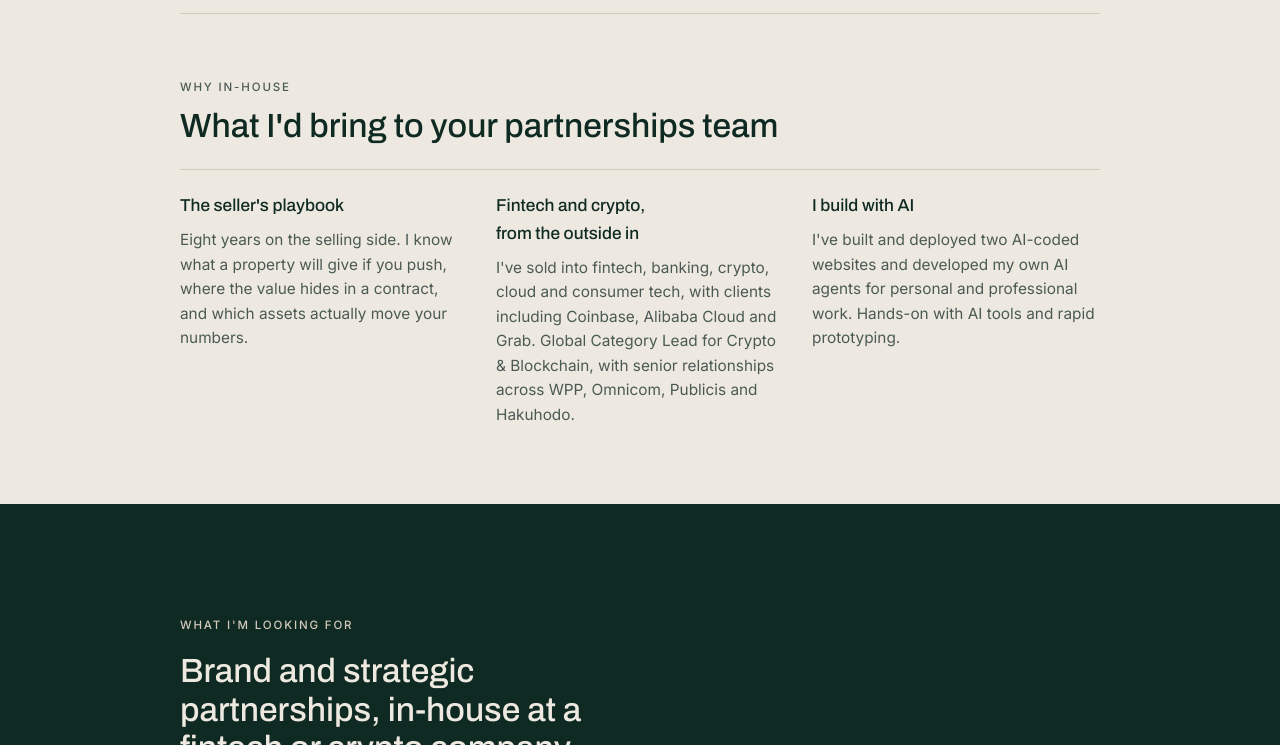
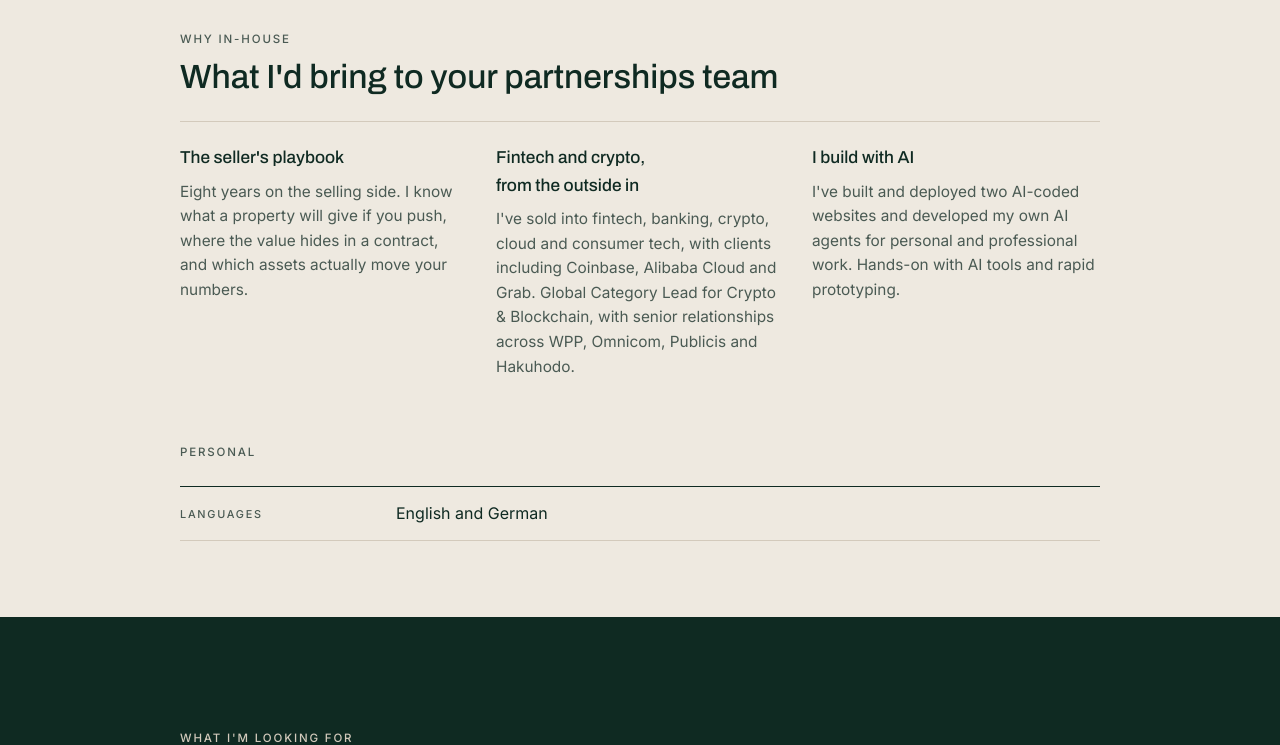
Before and after one commit to LVW-dot/lukas.wynarc.com, a plain HTML site: page index.html in a window 1280 px wide. Shown: the part 1847-2592 px from the top of the page. Drawn offline with Linux system fonts and the light colour scheme.

Commit message:
Move languages to a Personal section at the bottom
Co-Authored-By: Claude Opus 5.5 <noreply@anthropic.com>

```diff
--- a/index.html
+++ b/index.html
@@ -49,8 +49,6 @@ p { margin: 0; max-width: 64ch; }
 .reach a:hover { border-color: var(--sand); }
 .reach .tel { font-family: var(--f-display); font-stretch: 125%; font-weight: 500; font-size: 1.25rem; letter-spacing: 0.04em; white-space: nowrap; }
 .reach .mail { font-size: 1rem; overflow-wrap: anywhere; }
-.facts { display: flex; flex-wrap: wrap; gap: 8px; }
-.facts span { font-size: 0.8rem; border: 1px solid var(--pine); color: var(--sand); padding: 4px 10px; border-radius: 4px; }
 .actions { display: flex; flex-wrap: wrap; gap: 10px; }
 .btn { font-family: var(--f-body); font-weight: 500; font-size: 0.95rem; text-decoration: none; padding: 11px 16px; border-radius: 4px; border: 1px solid transparent; display: inline-flex; align-items: center; }
 .btn.solid { background: var(--stone); color: var(--forest); }
@@ -90,6 +88,12 @@ h2 { font-size: clamp(1.5rem, 4vw, 2.1rem); line-height: 1.15; }
 .nw { white-space: nowrap; } /* keep hyphenated words like "in-house" on one line */
 @media (max-width: 620px) { .skills { grid-template-columns: 1fr; } }
 
+/* Personal */
+.personal { list-style: none; margin: 0; padding: 0; border-top: 1px solid var(--forest); }
+.personal li { display: grid; grid-template-columns: minmax(0, 12rem) minmax(0, 1fr); gap: 4px 24px; padding: 14px 0; border-bottom: 1px solid var(--hair); }
+.personal .label { color: var(--muted); font-size: 0.68rem; padding-top: 5px; }
+@media (max-width: 560px) { .personal li { grid-template-columns: 1fr; } }
+
 /* What I'd bring */
 .pitch { display: grid; grid-template-columns: repeat(3, minmax(0, 1fr)); gap: 28px; border-top: 1px solid var(--hair); padding-top: 22px; }
 .pitch div { display: grid; gap: 8px; align-content: start; }
@@ -123,9 +127,6 @@ footer { padding-block: 22px max(28px, env(safe-area-inset-bottom)); font-size:
       <div class="reach">
         <a class="tel" href="tel:+6589506244">+65 8950 6244</a>
         <a class="mail" href="mailto:lukasvweigel@gmail.com?subject=Hello%20from%20SFF">lukasvweigel@gmail.com</a>
-      </div>
-      <div class="facts">
-        <span>English and German</span>
       </div>
       <div class="actions">
         <a class="btn solid" href="mailto:lukasvweigel@gmail.com?subject=Hello%20from%20SFF">Email me</a>
@@ -182,6 +183,13 @@ footer { padding-block: 22px max(28px, env(safe-area-inset-bottom)); font-size:
       <div><h3>I build with AI</h3><p>I've built and deployed two AI-coded websites and developed my own AI agents for personal and professional work. Hands-on with AI tools and rapid prototyping.</p></div>
     </div>
   </section>
+
+  <section class="wrap" id="personal">
+    <div class="head"><div class="label">Personal</div></div>
+    <ul class="personal">
+      <li><span class="label">Languages</span><span>English and German</span></li>
+    </ul>
+  </section>
 </main>
 
 <section class="looking" id="contact">
```
